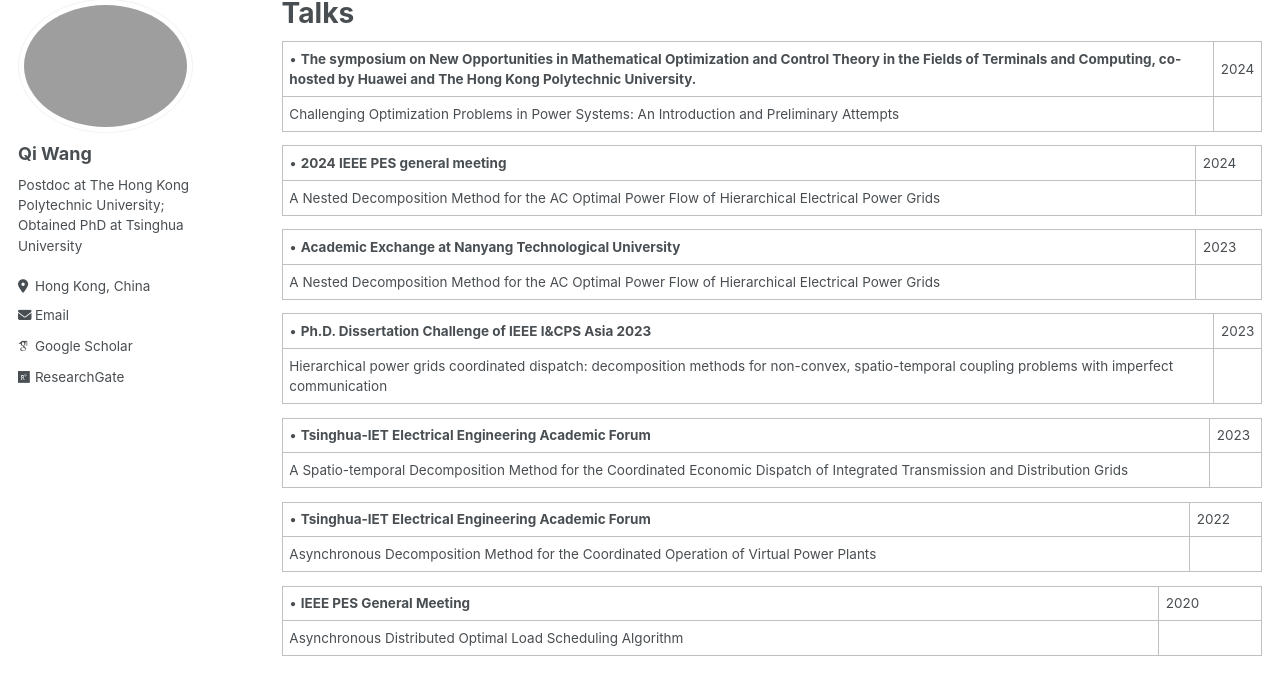
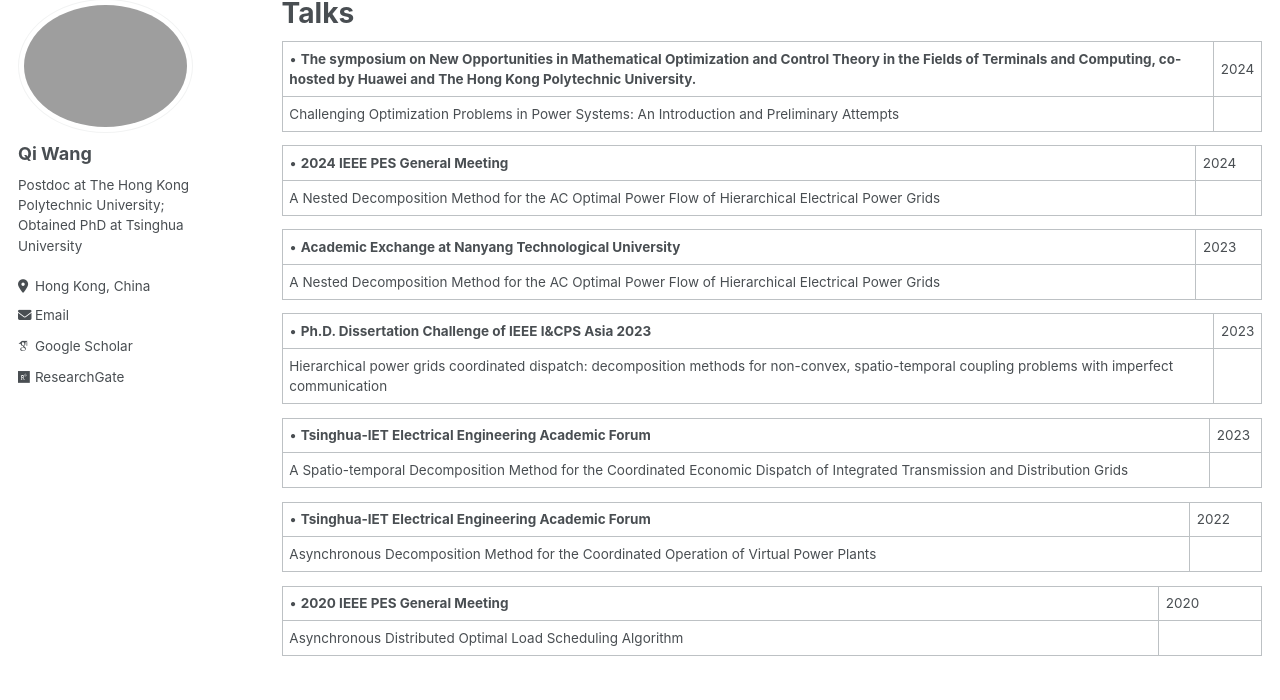
Before and after one commit to lalajiayou/WangQi_THU.github.io, a Jekyll site: the page built from _pages/talks.md, in a window 1280 px wide and 1254 px high. Shown: the part 107-807 px from the top of the window. Built offline with Jekyll 4.4.1, drawn with Linux system fonts in a browser that asks for light colours; some web fonts are replaced.

Commit message:
Update talks.md

```diff
--- a/_pages/talks.md
+++ b/_pages/talks.md
@@ -7,7 +7,7 @@ author_profile: true
 | • **The symposium on New Opportunities in Mathematical Optimization and Control Theory in the Fields of Terminals and Computing, co-hosted by Huawei and The Hong Kong Polytechnic University.**                                  |                                                 2024
 | Challenging Optimization Problems in Power Systems: An Introduction and Preliminary Attempts
 
-| • **2024 IEEE PES general meeting**                                                          |                                                 2024
+| • **2024 IEEE PES General Meeting**                                                          |                                                 2024
 | A Nested Decomposition Method for the AC Optimal Power Flow of Hierarchical Electrical Power Grids
 
 | • **Academic Exchange at Nanyang Technological University**                                  |                                                 2023
@@ -22,7 +22,7 @@ author_profile: true
 | • **Tsinghua-IET Electrical Engineering Academic Forum**                                     |                                                 2022
 | Asynchronous Decomposition Method for the Coordinated Operation of Virtual Power Plants
 
-| •	**IEEE PES General Meeting**                                                               |                                                 2020
+| •	**2020 IEEE PES General Meeting**                                                               |                                                 2020
 | Asynchronous Distributed Optimal Load Scheduling Algorithm
 
 POSTERS
```
